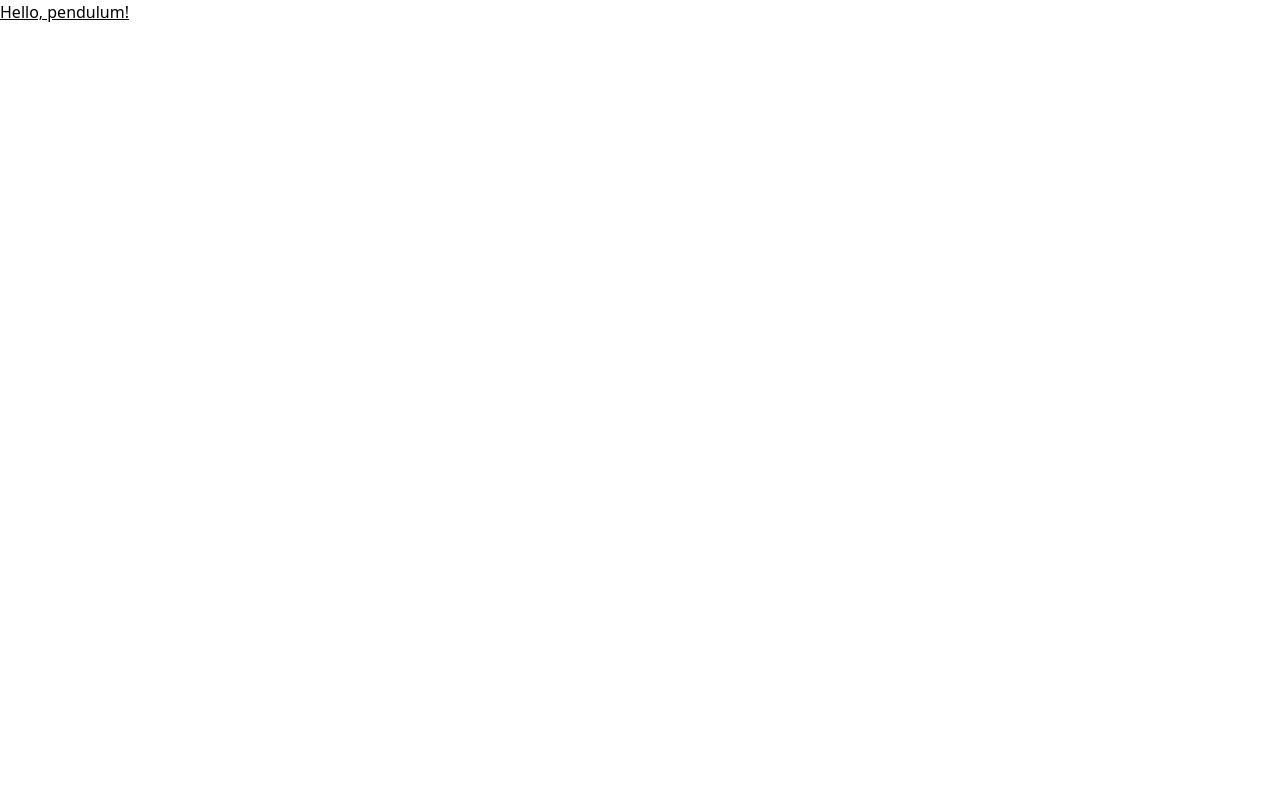
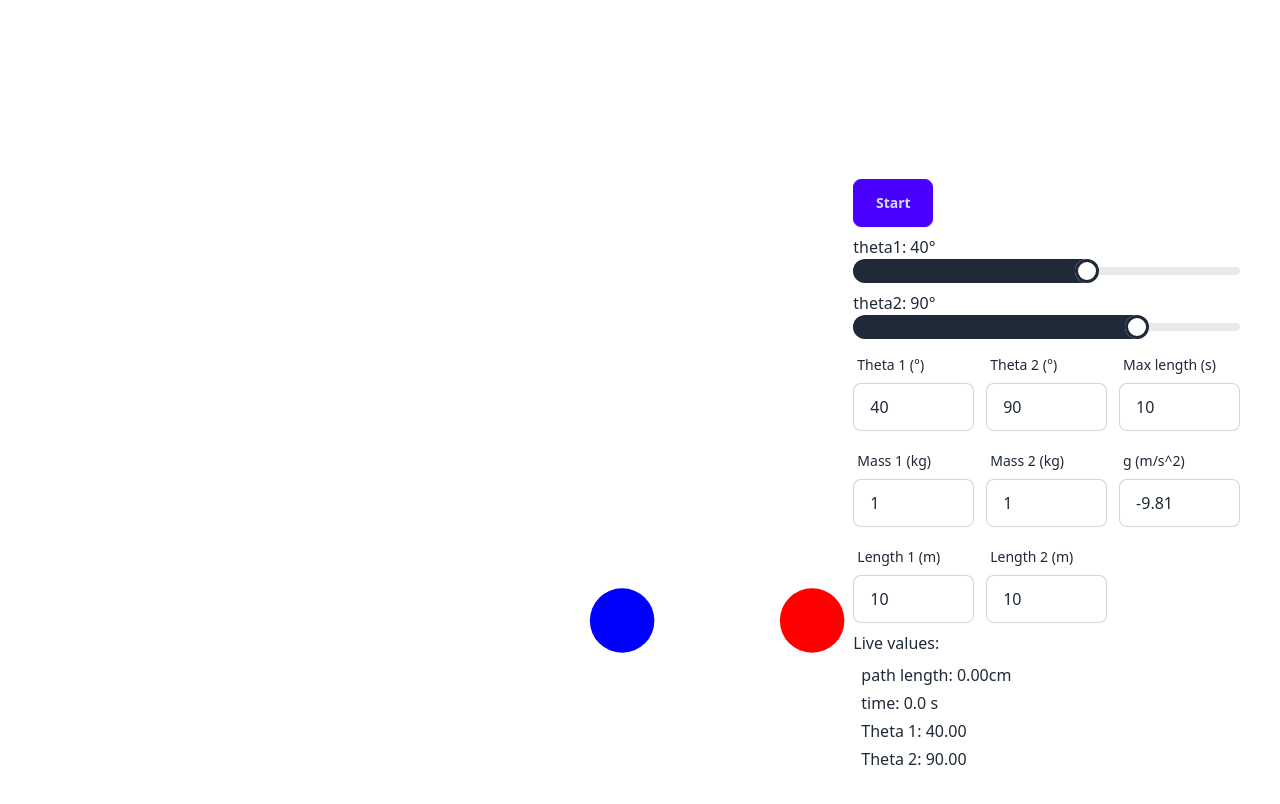
Before and after one commit to Geometryse/double-pendulum-web, a SvelteKit app: page / in a window 1280 px wide. Shown: the top 804 px of the page. Built offline with nearby package versions, Linux system fonts and the light colour scheme.

Commit message:
Added the pendulum

```diff
--- a/package.json
+++ b/package.json
@@ -19,6 +19,7 @@
 		"@typescript-eslint/eslint-plugin": "^6.0.0",
 		"@typescript-eslint/parser": "^6.0.0",
 		"autoprefixer": "^10.4.17",
+		"daisyui": "^4.6.2",
 		"eslint": "^8.56.0",
 		"eslint-config-prettier": "^9.1.0",
 		"eslint-plugin-svelte": "^2.36.0-next.4",
--- a/src/lib/index.ts
+++ /dev/null
@@ -1 +0,0 @@
-// place files you want to import through the `$lib` alias in this folder.
--- /dev/null
+++ b/src/lib/util.ts
@@ -0,0 +1,2 @@
+export const degToRad = (x: number) => (-(x + 180) * Math.PI) / 180;
+export const radToDeg = (x: number) => ((-x - Math.PI) * 180) / Math.PI;
--- a/src/routes/+page.svelte
+++ b/src/routes/+page.svelte
@@ -1 +1,213 @@
-<h1 class="underline">Hello, pendulum!</h1>
+<script lang="ts">
+	import { degToRad, radToDeg } from '$lib/util';
+	import Input from './Input.svelte';
+	/**
+	 * Parameters
+	 */
+
+	let stopTime: number = $state(10);
+	let defaultTheta1 = $state(40);
+	let defaultTheta2 = $state(90);
+
+	let g: number = $state(-9.81);
+
+	let l1: number = $state(10);
+	let l2: number = $state(10);
+
+	let theta1: number = $state(degToRad(defaultTheta1));
+	let theta2: number = $state(degToRad(defaultTheta2));
+
+	let m1: number = $state(1);
+	let m2: number = $state(1);
+
+	const x1 = $derived(l1 * Math.sin(theta1));
+	const y1 = $derived(-l1 * Math.cos(theta1));
+
+	const x2 = $derived(x1 + l2 * Math.sin(theta2));
+	const y2 = $derived(y1 - l2 * Math.cos(theta2));
+
+	let w1 = $state(0); // represents angular velocity of top rod. Derivative of theta1
+	let w2 = $state(0); // represents angular velocity of bottom rod. Derivative of theta2
+
+	let w1D = $state(0); // angular acceleration
+	let w2D = $state(0); // angular acceleration
+
+	let pathD = $state(`M ${x2} ${y2}`);
+	let pathLength = $state(0);
+
+	let prevX2 = x2;
+	let prevY2 = y2;
+	let animation: number | null = $state(null);
+
+	let startTime: number | null = $state(null);
+	let timeNow: number = $state(Date.now());
+	const start = () => {
+		const dt = 0.015;
+
+		theta1 = degToRad(defaultTheta1);
+		theta2 = degToRad(defaultTheta2);
+		w1 = 0;
+		w2 = 0;
+		w1D = 0;
+		w2D = 0;
+		pathD = `M ${x2} ${y2}`;
+		prevX2 = x2;
+		prevY2 = y2;
+
+		startTime = Date.now();
+		timeNow = startTime;
+		const update = () => {
+			// huge thanks to https://www.myphysicslab.com/pendulum/double-pendulum-en.html and chatgpt
+			w1D =
+				(-g * (2 * m1 + m2) * Math.sin(theta1) -
+					m2 * g * Math.sin(theta1 - 2 * theta2) -
+					2 *
+						Math.sin(theta1 - theta2) *
+						m2 *
+						(w2 ** 2 * l2 + w1 ** 2 * l1 * Math.cos(theta1 - theta2))) /
+				(l1 * (2 * m1 + m2 - m2 * Math.cos(2 * theta1 - 2 * theta2)));
+			w2D =
+				(2 *
+					Math.sin(theta1 - theta2) *
+					(w1 ** 2 * l1 * (m1 + m2) +
+						g * (m1 + m2) * Math.cos(theta1) +
+						w2 ** 2 * l2 * m2 * Math.cos(theta1 - theta2))) /
+				(l2 * (2 * m1 + m2 - m2 * Math.cos(2 * theta1 - 2 * theta2)));
+
+			w1 += w1D * dt;
+			w2 += w2D * dt;
+
+			theta1 += w1 * dt;
+			theta2 += w2 * dt;
+
+			pathD += ` L ${x2} ${y2}`;
+			timeNow = Date.now();
+
+			const distance = Math.sqrt((x2 - prevX2) ** 2 + (y2 - prevY2) ** 2);
+
+			// Accumulate the total path length
+			pathLength += distance;
+
+			// Update the previous position for the next frame
+			prevX2 = x2;
+			prevY2 = y2;
+
+			if (animation) requestAnimationFrame(update);
+		};
+		animation = requestAnimationFrame(update);
+	};
+	const handleClick = () => {
+		if (animation) {
+			cancelAnimationFrame(animation);
+			animation = null;
+
+			setTimeout(() => {
+				theta1 = degToRad(defaultTheta1);
+				theta2 = degToRad(defaultTheta2);
+				pathLength = 0;
+				startTime = null;
+			}, 20);
+		} else start();
+	};
+	// Update thetas on defaultTheta change
+	$effect(() => {
+		theta1 = degToRad(defaultTheta1);
+		theta2 = degToRad(defaultTheta2);
+	});
+	$effect(() => {
+		if (animation && startTime) {
+			if ((timeNow - startTime) / 1000 > stopTime) {
+				cancelAnimationFrame(animation);
+				animation = null;
+			}
+		}
+	});
+	const active = $derived(!!animation);
+</script>
+
+<div class="items-center justify-center w-full grid grid-cols-3">
+	<div class="col-span-2">
+		<svg width="1000" height="950" viewBox="-25 -25 50 50">
+			<!-- First rod -->
+			<line x1="0" y1="0" x2={x1} y2={y1} stroke="white" stroke-width="0.5px" />
+
+			<!-- Second rod -->
+			<line {x1} {y1} {x2} {y2} stroke="white" stroke-width="0.5px" />
+
+			<!-- First weight -->
+			<circle cx={x1} cy={y1} r={Math.log10(m1 * 50)} fill="blue" />
+
+			<!-- Second weight -->
+			<circle cx={x2} cy={y2} r={Math.log10(m2 * 50)} fill="red" />
+
+			<!-- Path -->
+			<path d={pathD} fill="none" stroke="gray" stroke-width="0.2" />
+		</svg>
+	</div>
+	<div class="mr-10 space-y-2">
+		<button on:click={handleClick} class="btn btn-primary w-20">{active ? 'Reset' : 'Start'}</button
+		>
+		<div class="flex flex-col">
+			<label for="theta1" class="">theta1: {defaultTheta1}°</label>
+			<input
+				type="range"
+				class="range w-full"
+				id="theta1"
+				min="-180"
+				max="180"
+				bind:value={defaultTheta1}
+				step="5"
+			/>
+		</div>
+
+		<div class="flex flex-col">
+			<label for="theta1">theta2: {defaultTheta2}°</label>
+			<input
+				class="range w-full"
+				type="range"
+				id="theta2"
+				min="-180"
+				max="180"
+				bind:value={defaultTheta2}
+				step="5"
+			/>
+		</div>
+
+		<div class="gap-3 grid grid-cols-3">
+			<Input bind:value={defaultTheta1}>Theta 1 (°)</Input>
+			<Input bind:value={defaultTheta2}>Theta 2 (°)</Input>
+			<Input bind:value={stopTime}>Max length (s)</Input>
+
+			<Input bind:value={m1}>Mass 1 (kg)</Input>
+			<Input bind:value={m2}>Mass 2 (kg)</Input>
+
+			<Input bind:value={g}>g (m/s^2)</Input>
+
+			<Input bind:value={l1}>Length 1 (m)</Input>
+			<Input bind:value={l2}>Length 2 (m)</Input>
+		</div>
+
+		<div>
+			<p class="mb-2">Live values:</p>
+			<div class="space-y-1 px-2">
+				<p>
+					path length: {(pathLength / 100).toFixed(2)}cm
+				</p>
+				<p>
+					time:
+					{#if startTime}
+						{((timeNow - startTime) / 1000).toFixed(1)} s
+					{:else}
+						0.0 s
+					{/if}
+				</p>
+				<p>
+					Theta 1: {radToDeg(theta1).toFixed(2)}
+				</p>
+				<p>
+					Theta 2: {radToDeg(theta2).toFixed(2)}
+				</p>
+			</div>
+		</div>
+	</div>
+</div>
--- /dev/null
+++ b/src/routes/Input.svelte
@@ -0,0 +1,10 @@
+<script lang="ts">
+	export let value: number;
+</script>
+
+<label class="form-control w-full">
+	<div class="label">
+		<span class="label-text"><slot /></span>
+	</div>
+	<input type="number" class="input input-bordered w-full" bind:value />
+</label>
--- a/tailwind.config.js
+++ b/tailwind.config.js
@@ -4,5 +4,5 @@ export default {
 	theme: {
 		extend: {}
 	},
-	plugins: []
+	plugins: [require('daisyui')]
 };
```
Also changed, not shown: 1 other file (tests, documents, lock files or other folders).
